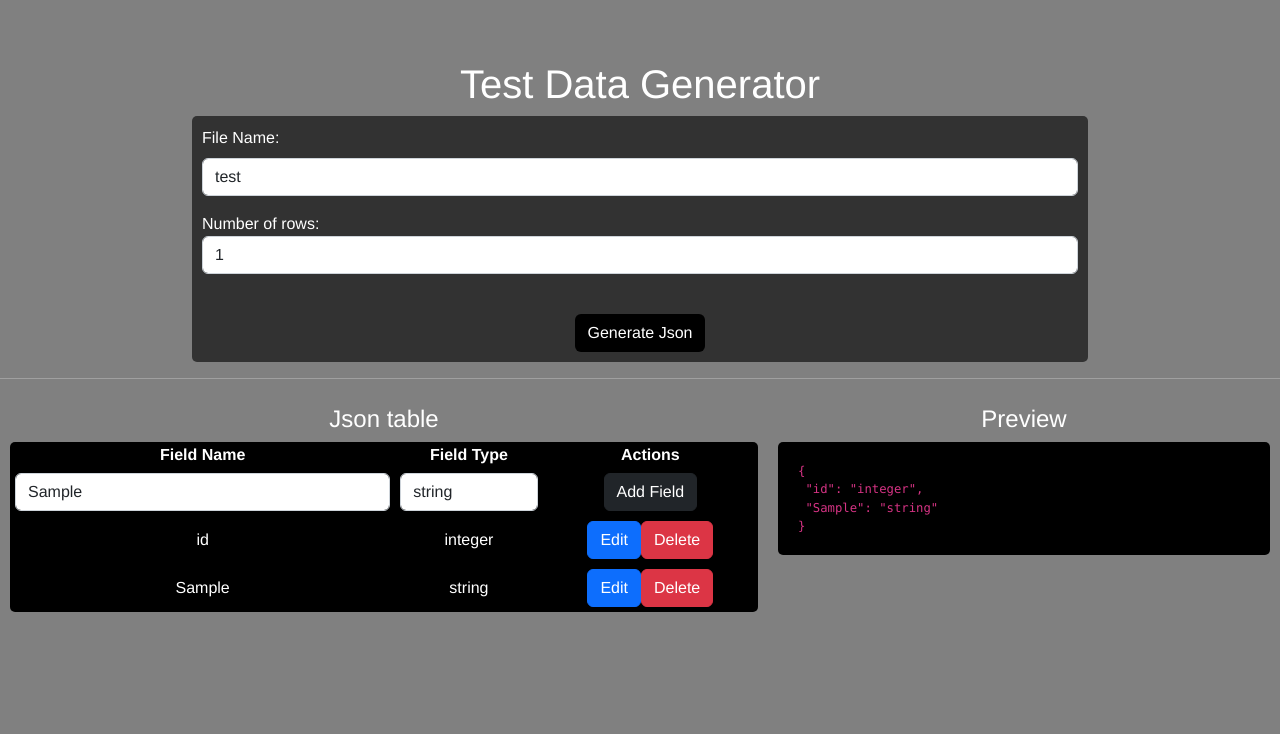
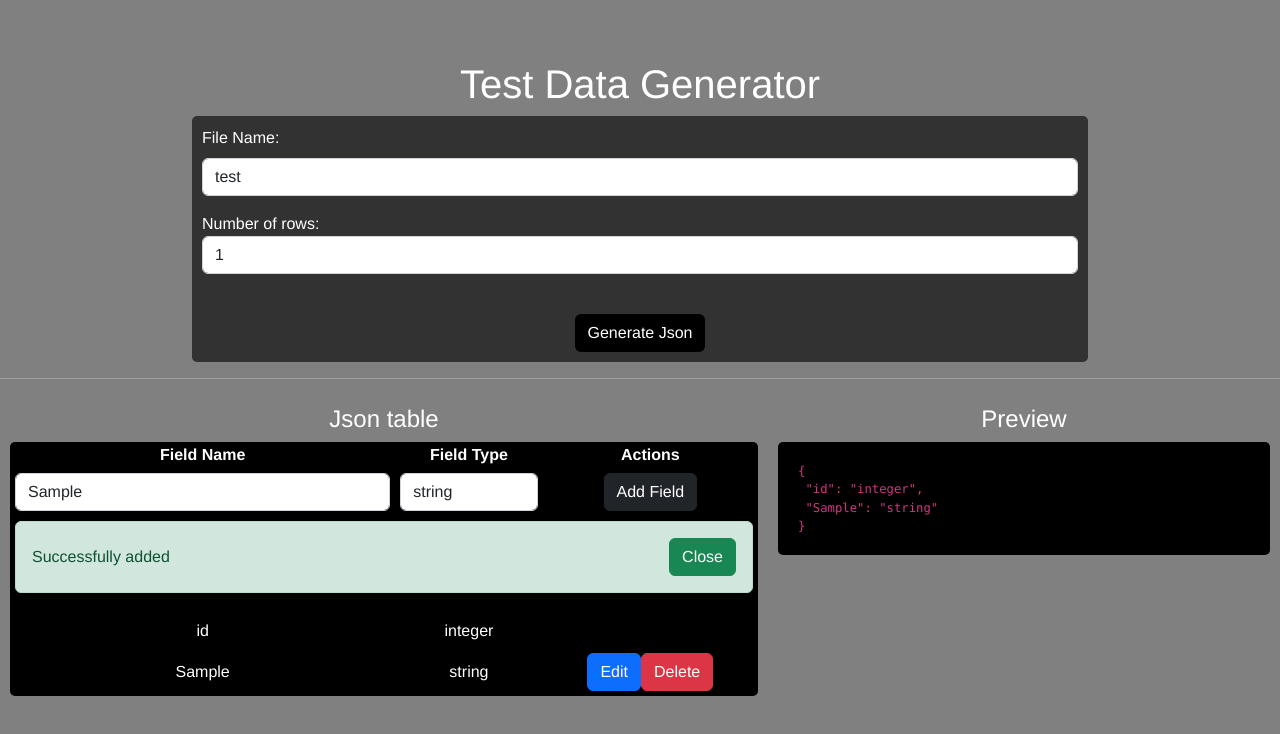
Before and after one commit to DemonDia/testdatagenerator, a Vue app: page / in a window 1280 px wide. Both pictures are taken after typing "Sample" into the empty fields and a click on the button "Add Field". Shown: the top 734 px of the page. Built offline with nearby package versions, Linux system fonts and the light colour scheme.

Commit message:
adding of error messages

```diff
--- a/src/App.vue
+++ b/src/App.vue
@@ -2,7 +2,7 @@
     <div>
         <h1>Test Data Generator</h1>
         <GenerateJsonData :jsonData="fields" />
-        <hr>
+        <hr />
         <div id="main">
             <div id="dataGenTableContainer">
                 <h4>Json table</h4>
@@ -16,14 +16,14 @@
                         @add="(i) => addDataColumns(i)"
                         :fields="fields"
                     />
-                    <tr v-for="(value, key) in fields" v-bind:key="key">
                     <DataRow
+                        v-for="(value, key) in fields"
+                        v-bind:key="key"
                         :row="value"
                         :fields="fields"
                         @save="(val) => saveChangedColumn(val)"
                         @delete="(val) => saveDeleteColumns(val)"
                     />
-                    </tr>
                 </table>
             </div>
             <div id="previewerContainer">
@@ -121,7 +121,8 @@ h5,
 h6,
 label,
 th,
-td,hr {
+td,
+hr {
     color: white;
 }
 #dataGenTableContainer {
--- a/src/components/CreateDataRow.vue
+++ b/src/components/CreateDataRow.vue
@@ -1,6 +1,6 @@
 <template>
     <tr>
-        <td><input v-model="fieldName" class="form-control"/></td>
+        <td><input v-model="fieldName" class="form-control" placeholder="New field name"/></td>
         <td>
             <select v-model="fieldType" class="form-control">
                 <option v-for="(value, key) in dataTypes" v-bind:key="key">
@@ -9,7 +9,31 @@
             </select>
         </td>
         <td colspan="2">
-            <button @click="$emit('add', addRow())" class="btn btn-dark">Add Field</button>
+            <button @click="$emit('add', addRow())" class="btn btn-dark">
+                Add Field
+            </button>
+        </td>
+    </tr>
+    <tr v-if="success & !error">
+        <td colspan="3">
+            <div
+                class="alert alert-success d-flex align-items-center justify-content-between"
+                role="alert"
+            >
+                <div>Successfully added</div>
+                <button class="btn btn-success" @click="closeBtn">Close</button>
+            </div>
+        </td>
+    </tr>
+    <tr v-if="!success & error">
+        <td colspan="3">
+            <div
+                class="alert alert-danger d-flex align-items-center justify-content-between"
+                role="alert"
+            >
+                <div>Failed to add</div>
+                <button class="btn btn-alert" @click="closeBtn">Close</button>
+            </div>
         </td>
     </tr>
 </template>
@@ -22,22 +46,30 @@ export default {
             dataTypes: ["string", "integer", "float", "boolean"],
             fieldName: "",
             fieldType: "string",
-            editing: false,
             error: false,
+            success: false,
         };
     },
     // emit adding, editing and deleting
     methods: {
+        closeBtn(){
+            this.error = false;
+            this.success = false;
+        },
         addRow() {
             if (
                 this.fieldName.length > 0 &&
                 this.validateIfExisting(this.fieldName)
             ) {
+                this.success = true;
+                this.error = false;
                 return {
                     fieldName: this.fieldName,
                     fieldType: this.fieldType,
                 };
             }
+            this.error = true;
+            this.success = false;
             return null;
         },
         validateIfExisting(fieldName) {
--- a/src/components/DataRow.vue
+++ b/src/components/DataRow.vue
@@ -1,9 +1,32 @@
 <template>
+    <tr v-if="success & errors.length==0">
+        <td colspan="3">
+            <div
+                class="alert alert-success d-flex align-items-center justify-content-between"
+                role="alert"
+            >
+                <div>Successfully updated</div>
+                <button class="btn btn-success" @click="closeBtn">Close</button>
+            </div>
+        </td>
+    </tr>
+    <tr v-if="!success & errors.length>0">
+        <td colspan="3">
+            <div
+                class="alert alert-danger d-flex align-items-center justify-content-between"
+                role="alert"
+            >
+                <div>{{ this.errors }}</div>
+                <button class="btn btn-alert" @click="closeBtn">Close</button>
+            </div>
+        </td>
+    </tr>
+    <tr>
     <td>
         <p v-if="!editing">
             {{ row.fieldName }}
         </p>
-        <input v-else v-model="newFieldName" class="form-control"/>
+        <input v-else v-model="newFieldName" class="form-control" />
     </td>
     <td>
         <p v-if="!editing">
@@ -16,15 +39,28 @@
         </select>
     </td>
     <td v-if="!editing" colspan="2">
-        <button @click="toggleEditing" class="btn btn-primary">Edit</button>
-        <button @click="$emit('delete', deleteData())" class="btn btn-danger">Delete</button>
+        <button
+            v-if="this.row.fieldName != 'id'"
+            @click="toggleEditing"
+            class="btn btn-primary"
+        >
+            Edit
+        </button>
+        <button
+            v-if="this.row.fieldName != 'id'"
+            @click="$emit('delete', deleteData())"
+            class="btn btn-danger"
+        >
+            Delete
+        </button>
     </td>
     <td v-else>
-        <button @click="$emit('save', saveData(), toggleEditing())" class="btn btn-primary">
+        <button @click="$emit('save', saveData())" class="btn btn-primary">
             Save
         </button>
         <button @click="toggleEditing" class="btn btn-secondary">Cancel</button>
     </td>
+    </tr>
 </template>
 <script>
 export default {
@@ -37,9 +73,14 @@ export default {
             newFieldName: this.row.fieldName,
             newFieldType: this.row.fieldType,
             errors: [],
+            success: false,
         };
     },
     methods: {
+        closeBtn() {
+            this.errors = [];
+            this.success = false;
+        },
         toggleEditing() {
             if (!(this.row.fieldName == "id")) {
                 this.errors = [];
@@ -59,12 +100,9 @@ export default {
             }
             console.log("errors", this.errors);
             if (this.errors.length == 0) {
-                console.log({
-                    oldFieldName: this.row.fieldName,
-                    oldFieldType: this.row.fieldType,
-                    newFieldName: this.newFieldName,
-                    newFieldType: this.newFieldType,
-                });
+                this.errors = [];
+                this.success = true;
+                this.toggleEditing();
                 return {
                     oldFieldName: this.row.fieldName,
                     oldFieldType: this.row.fieldType,
@@ -72,6 +110,7 @@ export default {
                     newFieldType: this.newFieldType,
                 };
             }
+            this.success = false;
             return null;
         },
         deleteData() {
```
Lines whose indentation alone changed are shown as unchanged.
